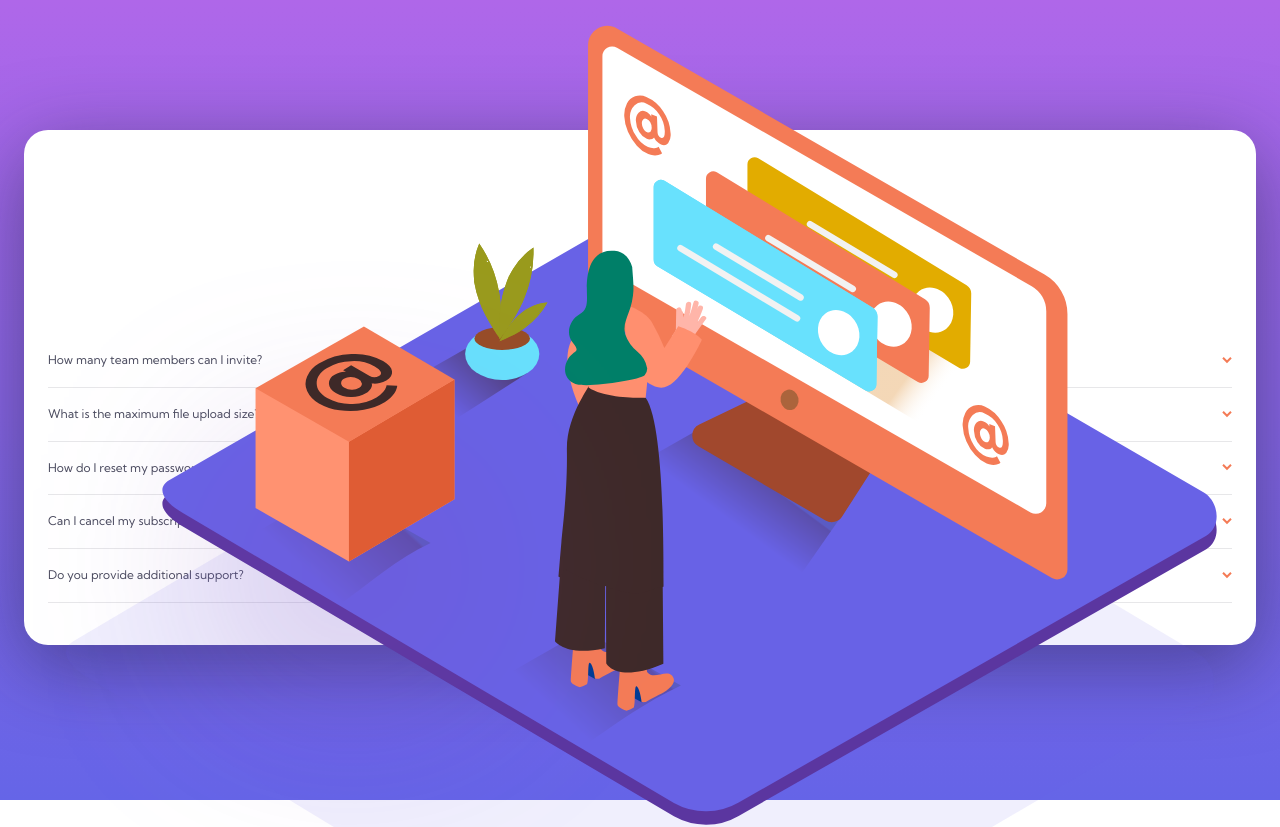
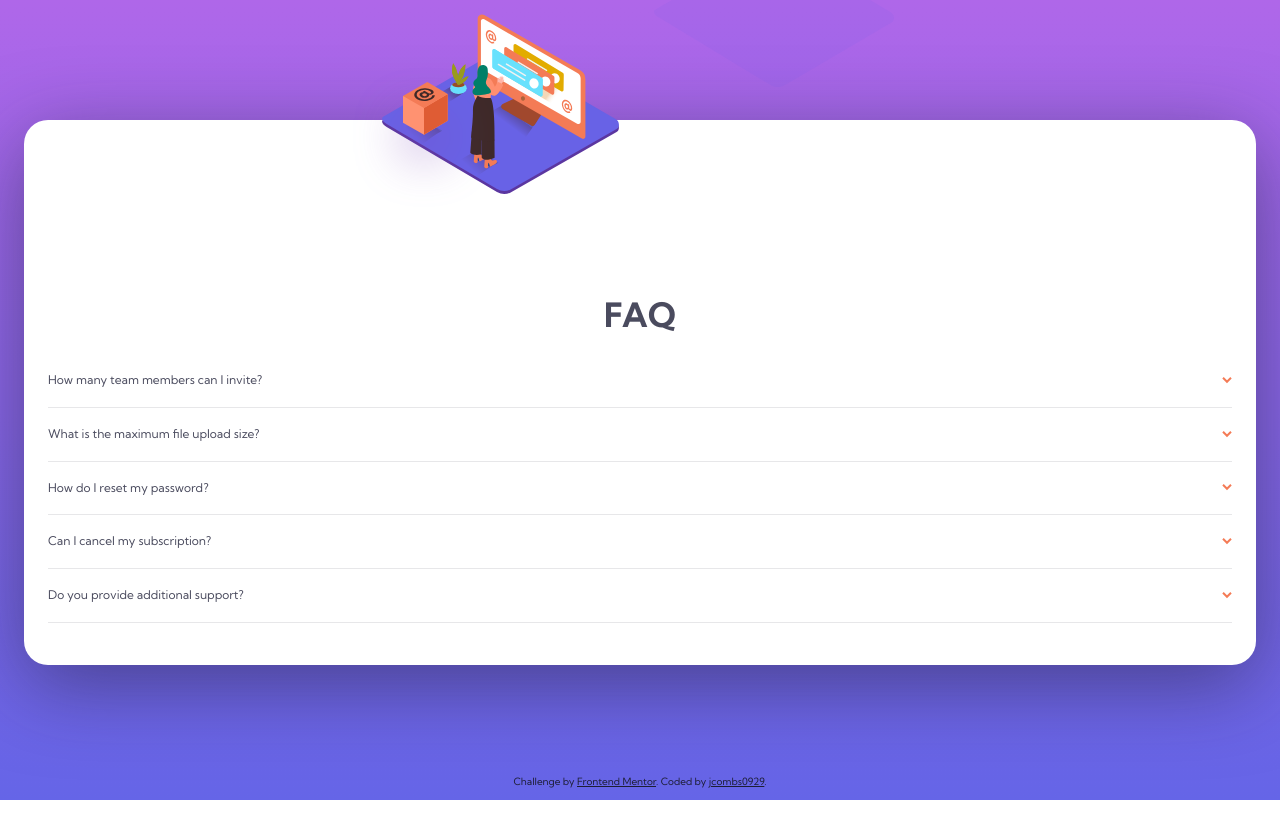
Before and after one commit to jcombs0929/faq-accordion-card-main, a plain HTML site: page index.html in a window 1280 px wide. Shown: the top 827 px of the page. After the commit the page ends 800 px from the top, so only its background shows below. Drawn offline with Linux system fonts and the light colour scheme.

Commit message:
styling fixes to moble styles

```diff
--- a/styles/styles.scss
+++ b/styles/styles.scss
@@ -12,9 +12,10 @@ body {
   background: linear-gradient($violet, $blue) no-repeat;
   height: 100vh;
   padding: 2rem;
-  display: flex;
-  flex-direction: column;
-  justify-content: center;
+  // display: flex;
+  // flex-direction: column;
+  // justify-content: center;
+  position: relative;
 }
 
 h1 {
@@ -25,19 +26,24 @@ h1 {
 .outer-container {
   padding: 2rem;
   border-radius: 2rem;
-  position: relative;
-  display: flex;
-  flex-direction: column;
+  position: absolute;
+  top: 10rem;
+  left: 2rem;
+  right: 2rem;
+
+  // display: flex;
+  // flex-direction: column;
+  text-align: center;
   background-color: #fff;
-  justify-content: center;
+  // justify-content: center;
   box-shadow: 0 20px 80px rgba($dark-blue, 0.5);
 
   .img {
     position: relative;
     transform: translateY(-130px);
-    height: 120px;
-    display: flex;
-    flex-direction: column;
+    height: 150px;
+    // display: flex;
+    // flex-direction: column;
 
     &__top {
       // position: absolute;
@@ -48,7 +54,6 @@ h1 {
     &__bottom {
       // position: absolute;
       // top: 8rem;
-      width: 100%;
       transform: translateY(-75%);
       padding: 1.5rem;
       z-index: 9;
@@ -71,6 +76,13 @@ h1 {
   border-bottom: 1px solid $light-gray;
   padding: 1rem 0;
   line-height: 1.4;
+  text-align: left;
+  &:hover {
+    cursor: pointer;
+    .faq__question {
+      font-weight: 900;
+    }
+  }
 
   &__question {
     display: flex;
@@ -94,7 +106,19 @@ h1 {
   }
   .arrow {
     transform: rotate(180deg);
+    transition: 0.2s ease;
   }
+}
+
+.attribution {
+  color: $dark-blue;
+  font-size: 10px;
+  text-align: center;
+  margin-top: 1rem;
+  position: absolute;
+  bottom: 1rem;
+  left: 1rem;
+  right: 1rem;
 }
 
 .attribution,
```
Also changed, not shown: styles/styles.css, 1 other file.
